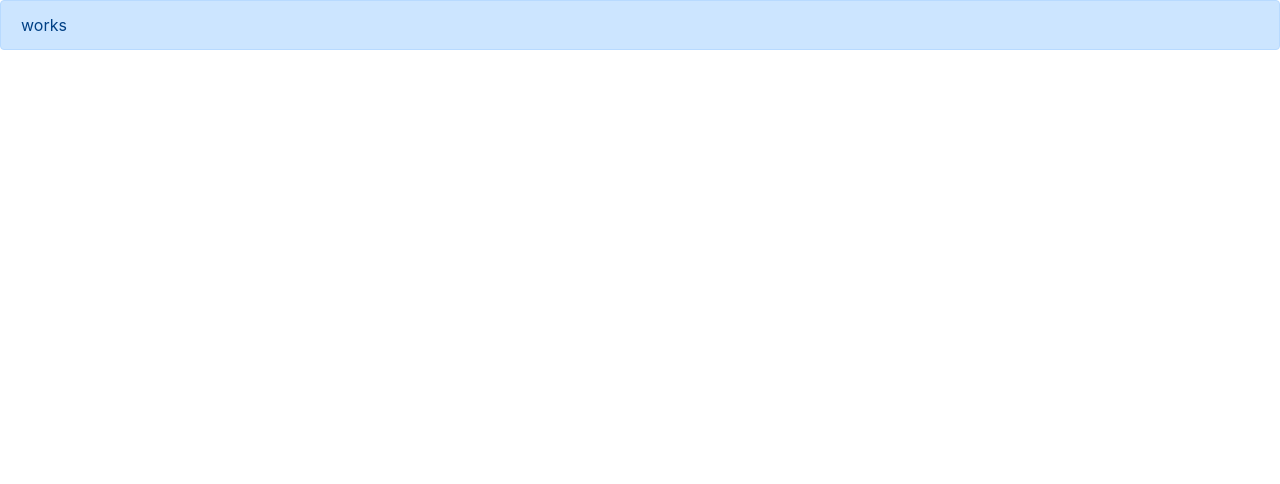
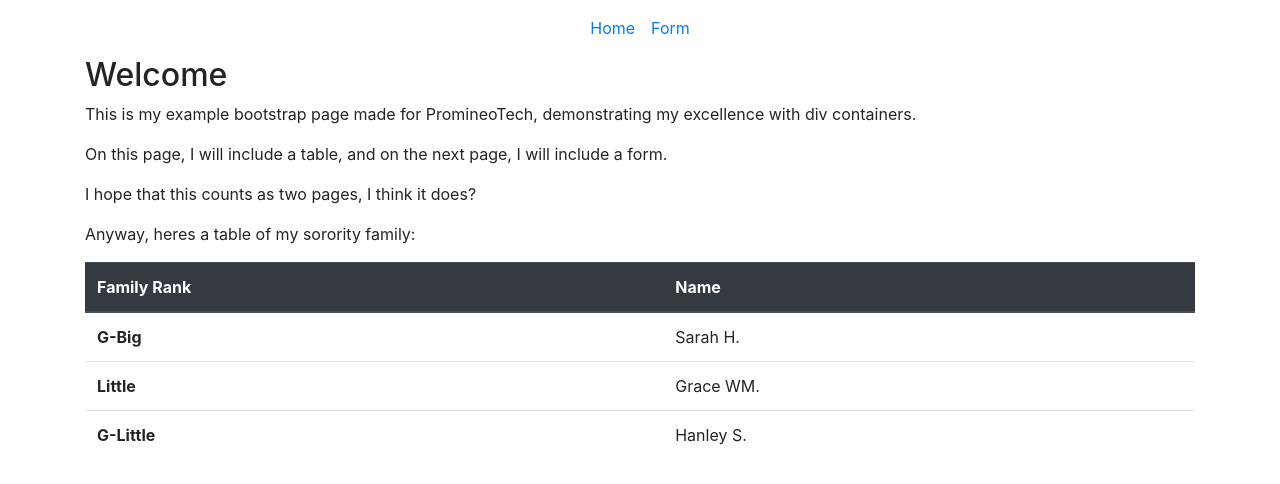
Before and after one commit to gcatmil/week9_bootstrap_woodmiller, a website: page index.html in a window 1280 px wide. Drawn offline with nearby package versions, Linux system fonts and the light colour scheme.

Commit message:
table completed

```diff
--- a/index.html
+++ b/index.html
@@ -12,14 +12,53 @@ i.	Elements should stack vertically when the window is small -->
     <meta charset="UTF-8">
     <meta http-equiv="X-UA-Compatible" content="IE=edge">
     <meta name="viewport" content="width=device-width, initial-scale=1.0">
-    <title>Document</title>
+    <title>Week 9</title>
     <link rel="stylesheet" href="node_modules/bootstrap/dist/css/bootstrap.css">
 </head>
 <body>
-    <div class= "alert alert-primary" role="alert">
-        works
+    <div class="d-flex justify-content-center">
+      <nav class="navbar navbar-expand-lg">
+          <ul class="navbar-nav">
+            <li class="nav-item"><a class="nav-link" href="index.html">Home</a></li>
+            <li class="nav-item"><a class="nav-link" href="page2.html">Form</a></li>
+          </ul>
+      </nav>
     </div>
 
+    <div class="container">
+        <h2>Welcome</h2>
+        <p>This is my example bootstrap page made for PromineoTech, demonstrating my excellence with div containers.</p>
+        <p>On this page, I will include a table, and on the next page, I will include a form.</p>
+        <p>I hope that this counts as two pages, I think it does?</p>
+        <p>Anyway, heres a table of my sorority family:</p>
+    </div>
+
+    <div class="container">
+    <table class="table">
+        <thead class="thead-dark">
+            <tr>
+              <th scope="col">Family Rank</th>
+              <th scope="col">Name</th>
+            </tr>
+          </thead>
+          <tbody>
+            <tr>
+              <th scope="row">G-Big</th>
+              <td>Sarah H.</td>
+            </tr>
+            <tr>
+              <th scope="row">Little</th>
+              <td>Grace WM.</td>
+            </tr>
+            <tr>
+              <th scope="row">G-Little</th>
+              <td>Hanley S.</td>
+            </tr>
+          </tbody>
+    </table>
+</div>
+
     <script src="node_modules/jquery/dist/jquery.js"></script>
+    <script src="node_modules/bootstrap/dist/js/bootstrap.bundle.js"></script>
 </body>
 </html>
```
Also changed, not shown: page2.html (added, +29 -0 lines).
